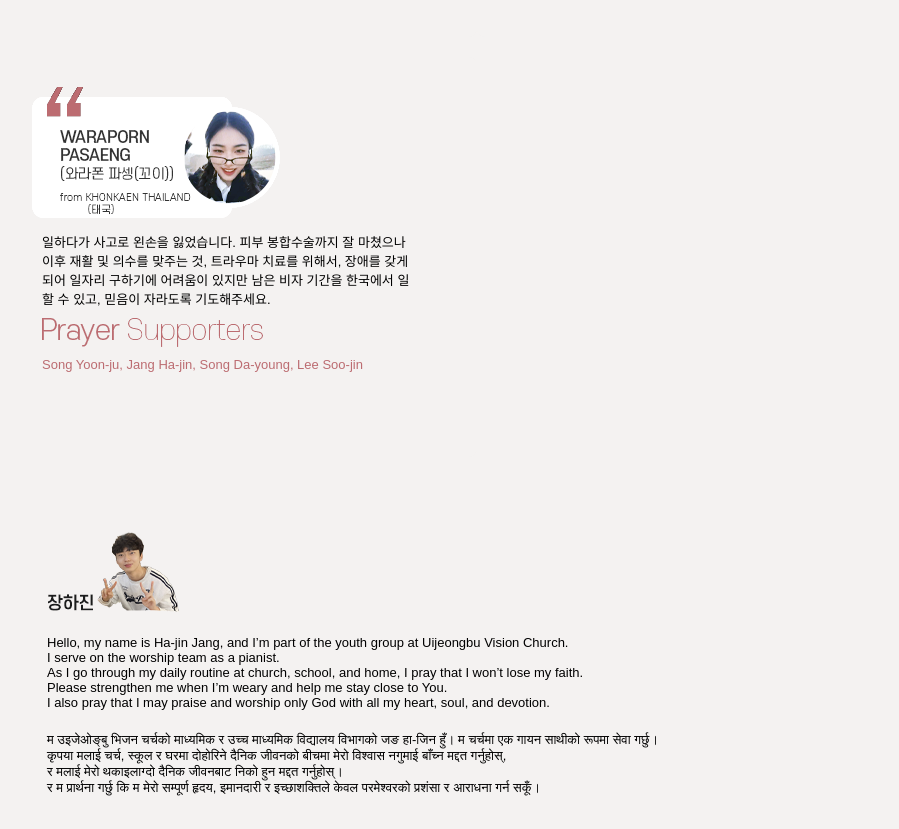
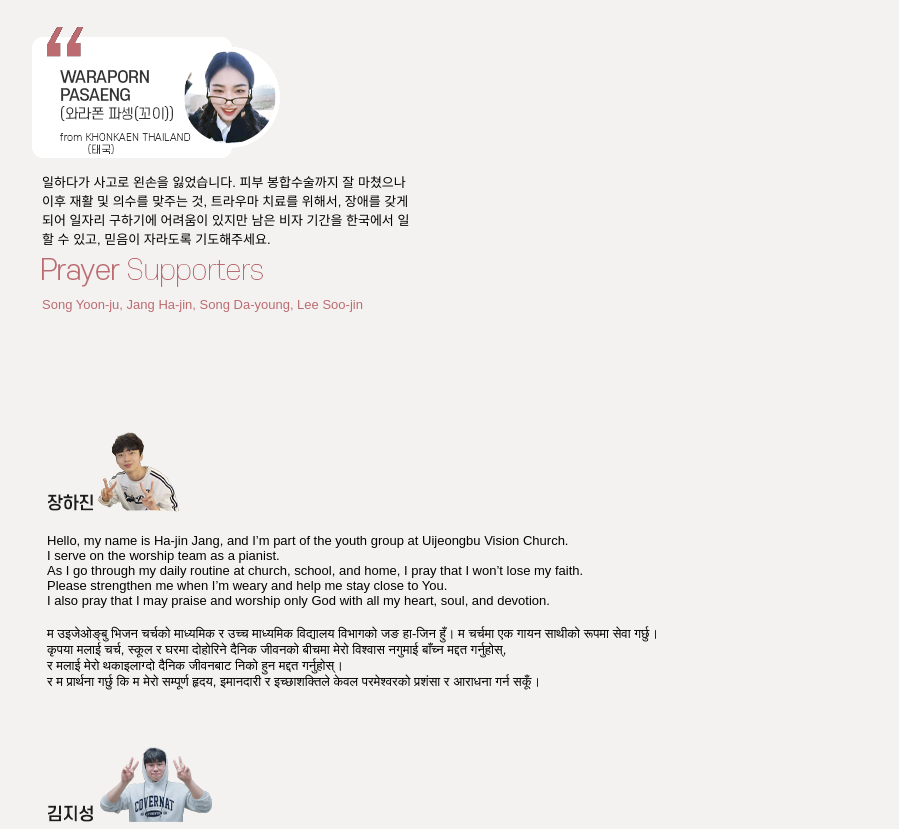
Before and after one commit to rluvu2/prayer-warriors, a plain HTML site: page index.html in a window 1280 px wide. Shown: the part 1421-2250 px from the top of the page, without its empty margins (163-1062 px from the left). Drawn offline with Linux system fonts and the light colour scheme.

Commit message:
Resize  margin and padding

```diff
--- a/styles.css
+++ b/styles.css
@@ -34,7 +34,7 @@ body {
   width: 500px;
   height: 400px;
   background-color: #f4f2f1;
-  margin-bottom: 20px;
+  margin-bottom: 0px;
   box-sizing: border-box;
   border-radius: 8px;
   overflow: hidden;
@@ -86,7 +86,7 @@ body {
   width: 1000px;
   height: flex;
   background-color: #f4f2f1;
-  margin: 20px 0;
+  margin: 0px 0;
   box-sizing: border-box;
   border-radius: 8px;
   text-align: left;
@@ -96,7 +96,7 @@ body {
 
 .cardk img {
   height: 100px;
-  width: auto;
+  width: 1000px;
   max-width: 100%;
   object-fit: contain;
   display: block;
@@ -107,7 +107,7 @@ body {
   width: 1000px;
   height: flex;
   font-size: 13px;
-  padding: 2px 70px;
+  padding: 0px 70px;
   box-sizing: border-box;
   word-break: keep-all;
 
```
